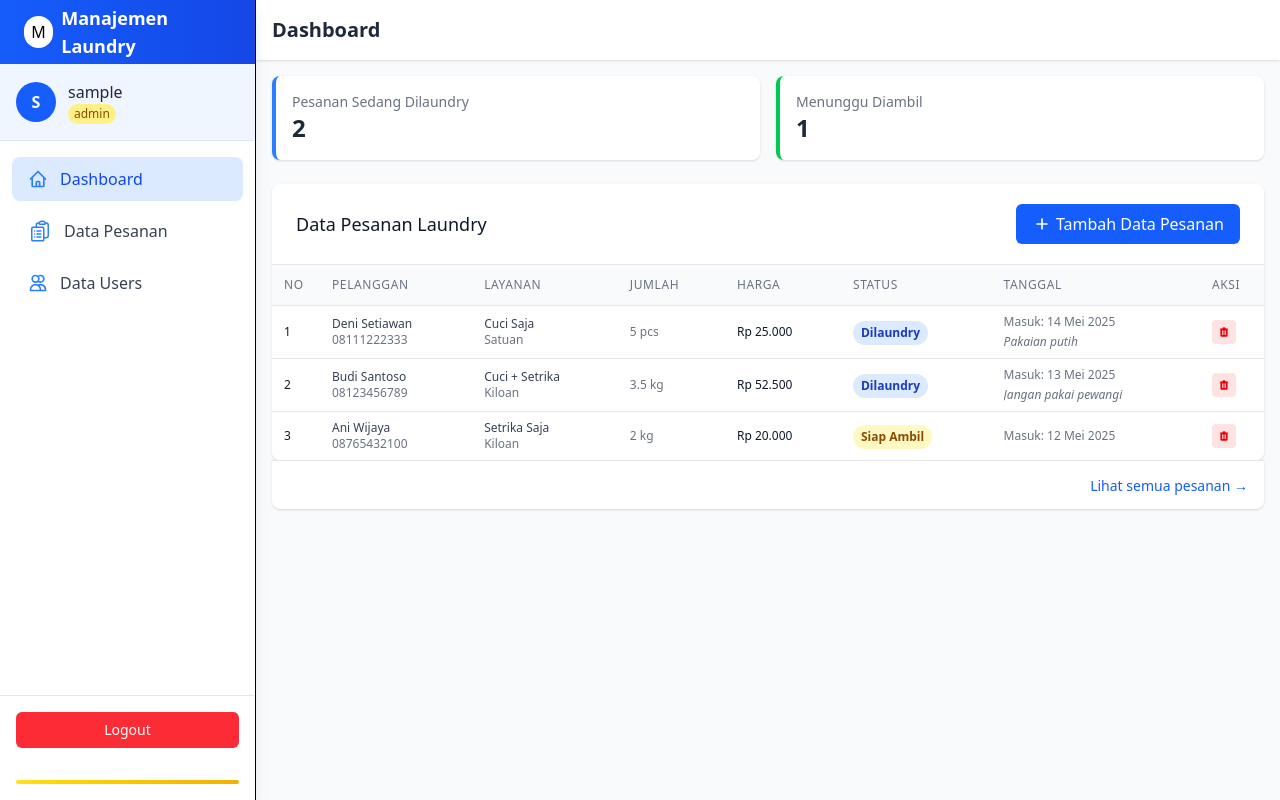
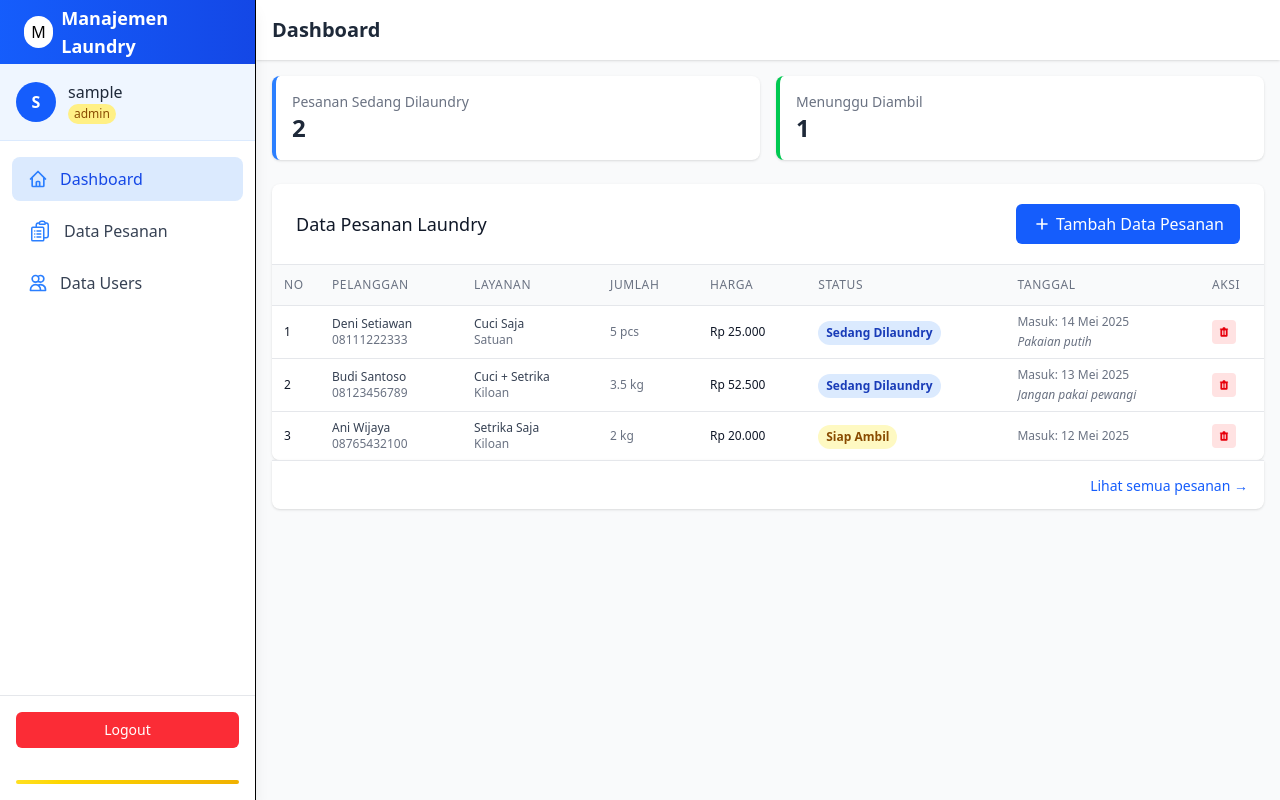
Before and after one commit to latiiippp/122140137_uas_pemweb_manajemen_laundry, a React (Vite) app in the folder frontend/: page /dashboard in a window 1280 px wide. Built offline with nearby package versions, Linux system fonts and the light colour scheme; sample sign-in values are in the browser's storage.

Commit message:
mini fix: constanta

```diff
--- a/frontend/src/components/order/StatusBadge.jsx
+++ b/frontend/src/components/order/StatusBadge.jsx
@@ -1,38 +1,43 @@
 import { ORDER_STATUS } from "../../data/constants";
 
 export default function StatusBadge({ status, onClick }) {
-  const getStatusLabel = () => {
+  const getStatusInfo = () => {
     switch (status) {
       case ORDER_STATUS.PROCESSING:
-        return "Dilaundry";
+        return {
+          label: "Sedang Dilaundry",
+          className: "bg-blue-100 text-blue-800",
+          searchTerms: ["sedang", "dilaundry", "proses"],
+        };
       case ORDER_STATUS.READY:
-        return "Siap Ambil";
+        return {
+          label: "Siap Ambil",
+          className: "bg-yellow-100 text-yellow-800",
+          searchTerms: ["siap", "ambil", "ready"],
+        };
       case ORDER_STATUS.COMPLETED:
-        return "Selesai";
+        return {
+          label: "Selesai",
+          className: "bg-green-100 text-green-800",
+          searchTerms: ["selesai", "done", "complete"],
+        };
       default:
-        return "Unknown";
+        return {
+          label: status || "Unknown",
+          className: "bg-gray-100 text-gray-800",
+          searchTerms: [],
+        };
     }
   };
 
-  const getStatusColor = () => {
-    switch (status) {
-      case ORDER_STATUS.PROCESSING:
-        return "bg-blue-100 text-blue-800";
-      case ORDER_STATUS.READY:
-        return "bg-yellow-100 text-yellow-800";
-      case ORDER_STATUS.COMPLETED:
-        return "bg-green-100 text-green-800";
-      default:
-        return "bg-gray-100 text-gray-800";
-    }
-  };
+  const { label, className } = getStatusInfo();
 
   return (
     <span
       onClick={onClick}
-      className={`px-2 py-1 inline-flex text-xs leading-4 font-semibold rounded-full cursor-pointer hover:opacity-80 ${getStatusColor()}`}
+      className={`px-2 py-1 inline-flex text-xs leading-4 font-semibold rounded-full cursor-pointer hover:opacity-80 ${className}`}
     >
-      {getStatusLabel()}
+      {label}
     </span>
   );
 }
--- a/frontend/src/data/constants.js
+++ b/frontend/src/data/constants.js
@@ -1,7 +1,7 @@
 // Status pesanan
 export const ORDER_STATUS = {
   PROCESSING: "sedang dilaundry",
-  READY: "menunggu diambil",
+  READY: "siap ambil",
   COMPLETED: "selesai",
 };
 
--- a/frontend/src/data/orders.js
+++ b/frontend/src/data/orders.js
@@ -18,7 +18,7 @@ export const RECENT_ORDERS = [
     service: "Setrika Saja",
     category: "kiloan",
     quantity: 2,
-    status: "menunggu diambil",
+    status: "siap ambil",
     entryDate: "2025-05-12",
     price: 20000,
     notes: "",
```
